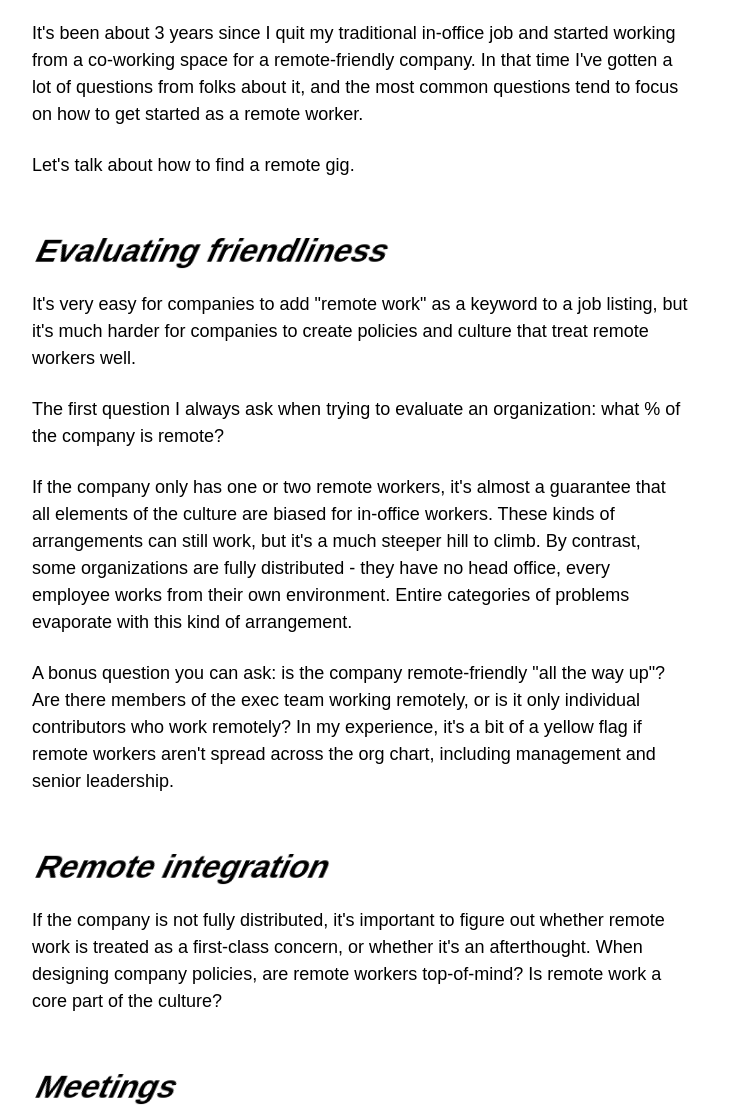
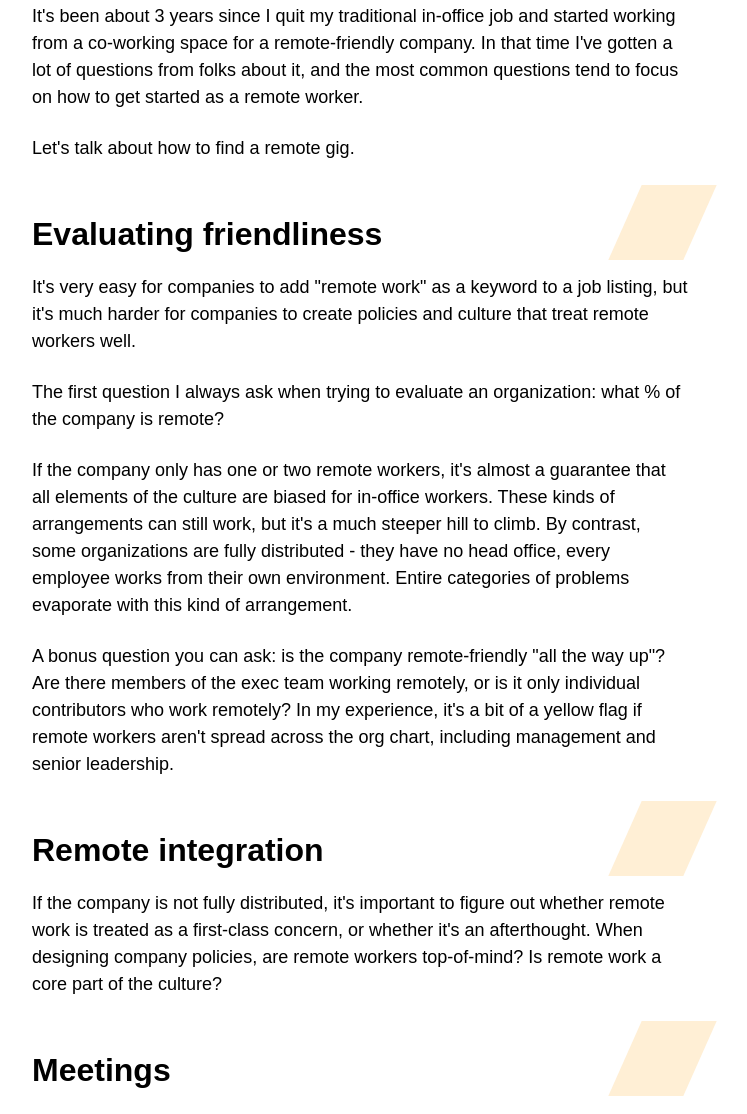
Before and after one commit to css-for-js/scrollburglars, a website: page 03-blog-example/index.html in a window 1280 px wide. Shown: the part 625-1739 px from the top of the page, without its empty margins (280-1027 px from the left). Drawn offline with Linux system fonts and the light colour scheme.

Commit message:
Initial working state

```diff
--- a/03-blog-example/assets/style.css
+++ b/03-blog-example/assets/style.css
@@ -7,23 +7,25 @@
 }
 
 h1 {
-  font-size: clamp(1.75rem, calc(3vw + 1rem), 3.5rem);
+  font-size: clamp(1.75rem, 3vw + 1rem, 3rem);
   font-weight: bold;
   margin-bottom: 16px;
   line-height: 1.35;
 }
 
 h2 {
+  position: relative;
   font-size: 2rem;
   font-weight: bold;
-  transform: translateX(6px) skew(-24deg);
   margin-bottom: 16px;
   margin-top: 48px;
 }
 
 main {
+  position: relative;
   padding-top: 64px;
   isolation: isolate;
+  max-width: 100%;
 }
 
 article p,
@@ -144,3 +146,18 @@ a {
     display: none;
   }
 }
+
+.heading-decoration {
+  position: absolute;
+  top: -25px;
+  right: 0px;
+  width: 75px;
+  height: 75px;
+  background: papayawhip;
+  opacity: 1;
+  transform: translateX(12px) skew(-24deg);
+}
+
+.heading-content {
+  position: relative;
+}
--- a/03-blog-example/index.html
+++ b/03-blog-example/index.html
@@ -48,6 +48,7 @@
             </li>
           </ul>
         </aside>
+
         <article class="main-article">
           <h1>Working remotely as a software developer</h1>
 
@@ -68,7 +69,12 @@
 
           <p>Let's talk about how to find a remote gig.</p>
 
-          <h2>Evaluating friendliness</h2>
+          <h2>
+            <span class="heading-decoration"></span>
+            <span class="heading-content">
+              Evaluating friendliness
+            </span>
+          </h2>
 
           <p>
             It's very easy for companies to add "remote work" as a
@@ -100,7 +106,10 @@
             across the org chart, including management and senior
             leadership.
           </p>
-          <h2>Remote integration</h2>
+          <h2>
+            <span class="heading-decoration"></span>
+            <span class="heading-content"> Remote integration </span>
+          </h2>
           <p>
             If the company is not fully distributed, it's important to
             figure out whether remote work is treated as a first-class
@@ -108,7 +117,10 @@
             company policies, are remote workers top-of-mind? Is
             remote work a core part of the culture?
           </p>
-          <h2>Meetings</h2>
+          <h2>
+            <span class="heading-decoration"></span>
+            <span class="heading-content"> Meetings </span>
+          </h2>
           <p>
             If a company is 50% remote, it means that a 10-person
             meeting will typically include 5 people in the same space,
```
Also changed, not shown: README.md.
